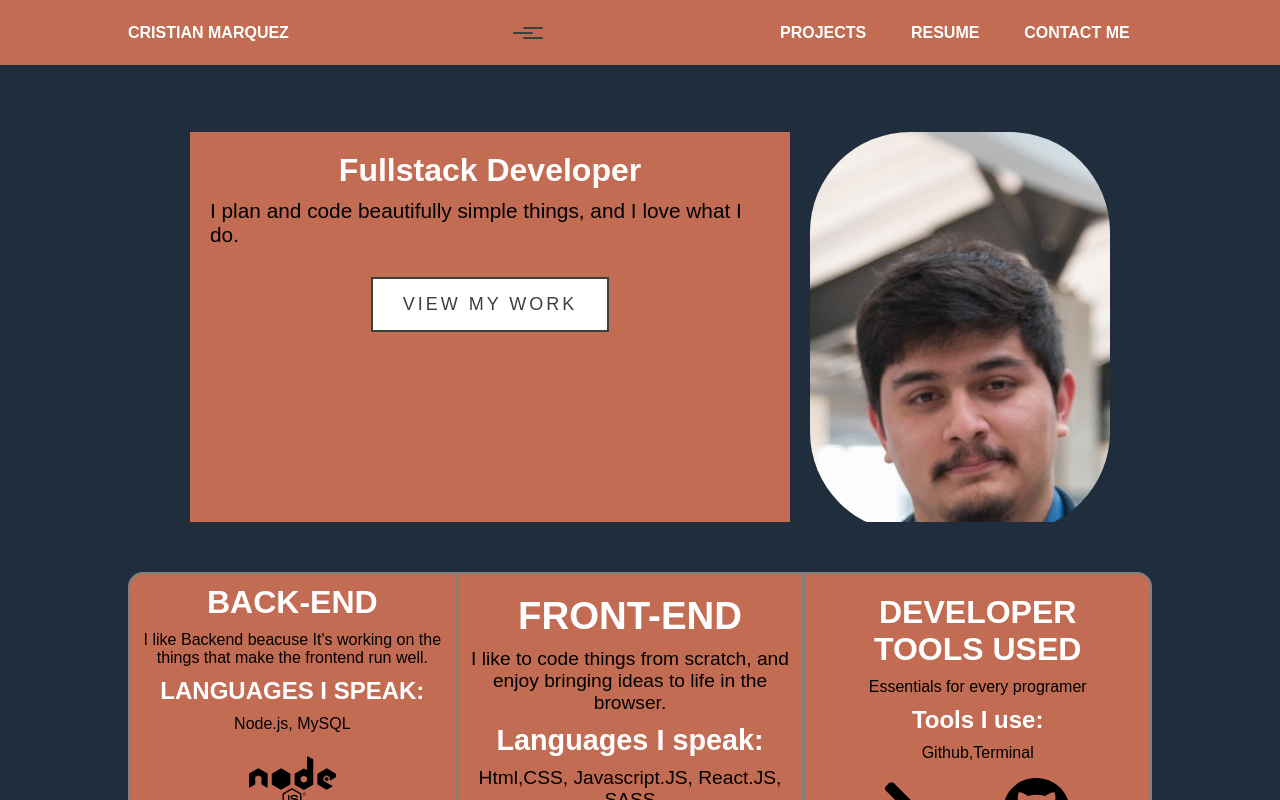
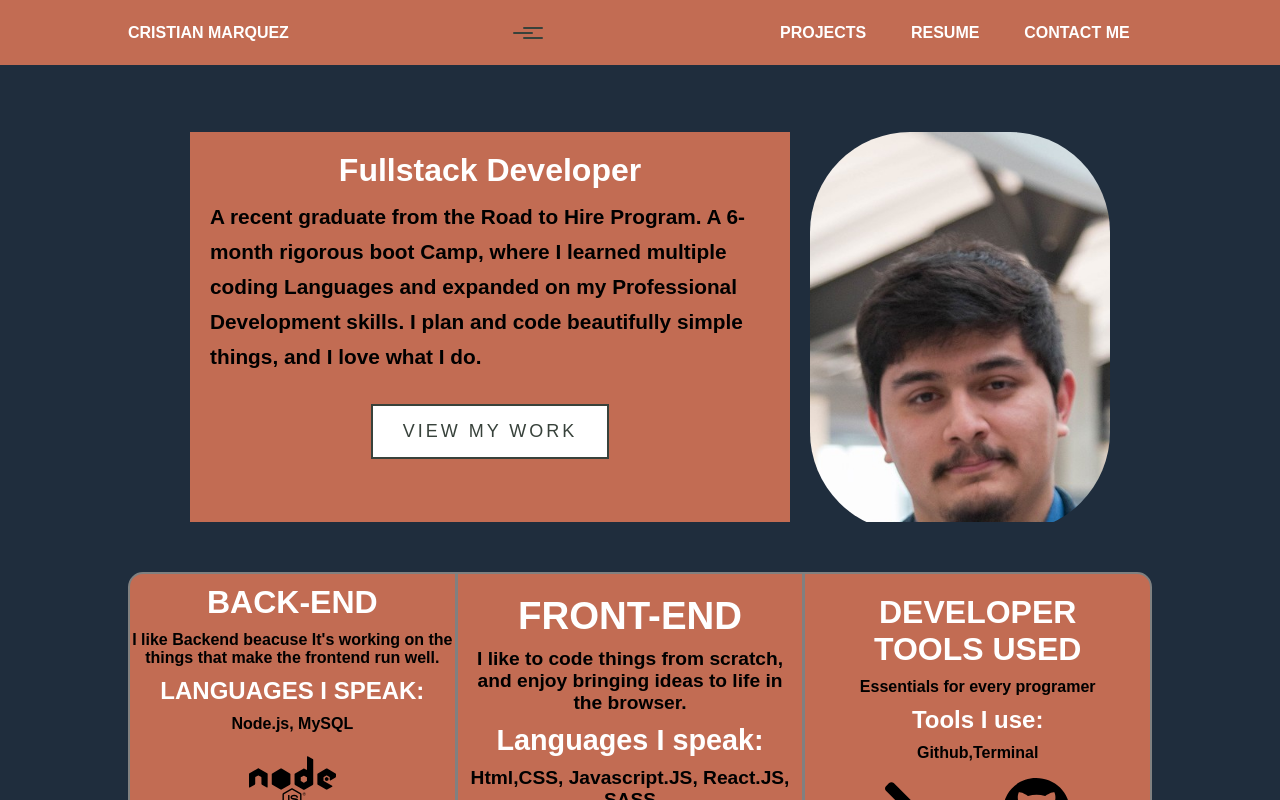
Before and after one commit to Cristian-Dot-Creator/Portfolio-Site-, a React (Create React App) app: page / in a window 1280 px wide. Shown: the top 800 px of the page. Built offline with nearby package versions, Linux system fonts and the light colour scheme.

Commit message:
adding proper fonts

```diff
--- a/src/Pages/Homepage.js
+++ b/src/Pages/Homepage.js
@@ -18,7 +18,8 @@ export default function Homepage() {
             <div class="Hero_Section">
         <div class="Hero_Section_Item">
             <h1>Fullstack Developer</h1>
-            <p>I plan and code beautifully simple things, and I love what I do.</p>
+            <p> A recent graduate from the Road to Hire Program. A 6-month rigorous boot Camp, where I learned multiple coding Languages and expanded on my Professional Development skills.
+                I plan and code beautifully simple things, and I love what I do.</p>
             <a href="#projects"><button>View my work</button></a>
         </div>
 
--- a/src/styles/home.css
+++ b/src/styles/home.css
@@ -96,6 +96,8 @@
     text-align: left;
     font-size: 1.4rem;
     margin-top: 10px;
+    font-weight: 550;
+    line-height: 35px;
 }
 
 .Hero_Section_Item:nth-child(1) {
--- a/src/styles/home.module.css
+++ b/src/styles/home.module.css
@@ -169,6 +169,9 @@
 
 /* PortFolio Projects */
 
+
+
+
 .portfolio_item {
     height: 300px;
     background-color: #C26C53;
@@ -217,3 +220,7 @@
     background-position: center;
     background-size: cover;
 }
+
+.child p {
+    font-weight: 550;
+}
```
